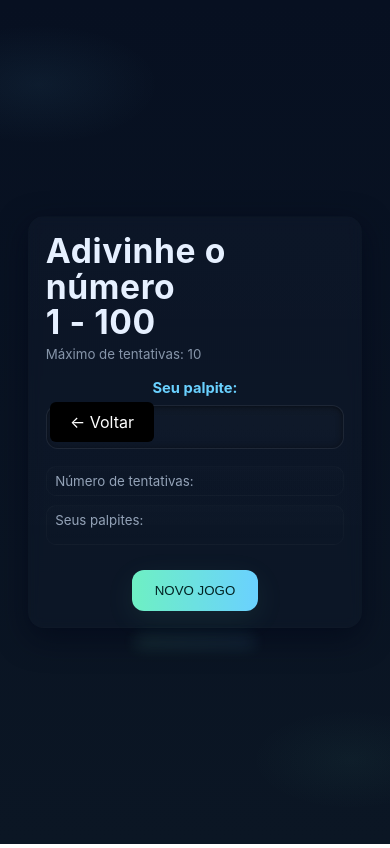
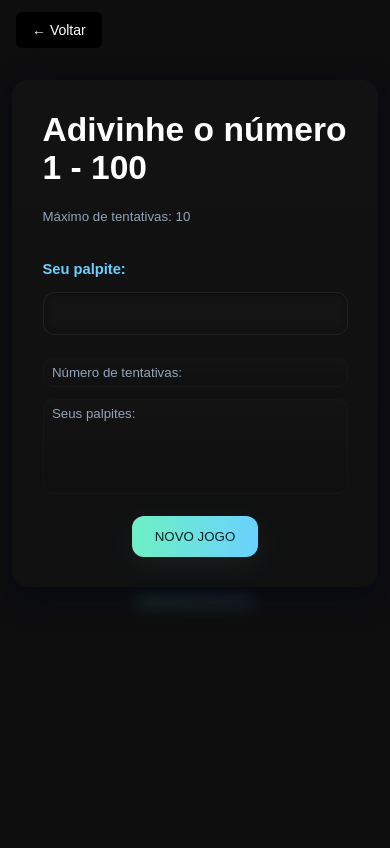
Before and after one commit to caires-tech/Projetos, a plain HTML site: page Adivinheonumero/index.html in a window 390 px wide. Drawn offline with Linux system fonts and the light colour scheme.

Commit message:
Ajustes finais de layout e responsividade nos projetos

```diff
--- a/Adivinheonumero/index.html
+++ b/Adivinheonumero/index.html
@@ -8,11 +8,16 @@
     <title>Adivinhe o Número</title>                                                 <!-- Define o título da página que aparece na aba do navegador -->
   </head>                                                                           <!-- Fim da seção head -->
   <body onload="init()">                                                            <!-- Início do corpo da página; chama a função init() quando a página terminar de carregar -->
-    <a href="../index.html" class="back-btn">← Voltar</a>                            <!-- Aciona botão voltar -->                                                                             <!-- Container principal que segura tudo --><main class="card">                                                             <!-- Elemento semântico que representa o conteúdo principal da página; classe para estilização -->
-      <div id="welcomeScreen" class="welcome">                                      <!-- Bloco de boas-vindas com id para referência em CSS/JS -->
-        <h2>Adivinhe o número <br />1 - 100</h2>                                     <!-- Título principal com quebra de linha indicando o intervalo do jogo -->
+    <div class="top-nav">
+        <a href="../index.html" class="back-btn">← Voltar</a>						            <!-- Aciona botão voltar -->
+    </div>
+                                                                                      <!-- Container principal que segura tudo -->
+      <main class="page">                                                             <!-- Elemento semântico que representa o conteúdo principal da página; classe para estilização -->
+      <section class="card">
+        <header class="game-header">                                                <!-- Bloco de boas-vindas com id para referência em CSS/JS -->
+        <h2>Adivinhe o número <br />1 - 100</h2>                                    <!-- Título principal com quebra de linha indicando o intervalo do jogo -->
         <p id="maxAttemptsText"></p>                                                <!-- bloco para informar a quantidade máxima de tantativas do jogo com id de referência -->
-      </div>                                                                        <!-- Fim do welcomeScreen -->
+        </header>                                                                        <!-- Fim do welcomeScreen -->
       <div id="gameArea" class="game">                                              <!-- Área principal do jogo (onde ficam input, estatísticas e botões) -->
         <section class="input-area">                                                <!-- Seção para o campo de palpite -->
           <h3 id="textOutput">Seu palpite:</h3>                                      <!-- Subtítulo onde serão exibidas mensagens ao jogador -->
@@ -28,11 +33,13 @@
             <span id="guesses"></span>                                              <!-- Elemento onde os palpites do usuário serão listados dinamicamente -->
           </div>                                                                    <!-- Fim do bloco de palpites -->
         </section>                                                                  <!-- Fim da seção de estatísticas -->
-        <div class="button-wrapper">                                                <!-- Wrapper para organizar visualmente os botões (mantive estrutura original de botão abaixo) -->
+                                                                            <!-- Fim do button-wrapper -->
+      </div>                                                                        <!-- Fim da área do jogo -->
+      <div class="button-wrapper">                                                <!-- Wrapper para organizar visualmente os botões (mantive estrutura original de botão abaixo) -->
           <button id="newGameButton" onclick="newGame()">NOVO JOGO</button>          <!-- Botão que, ao ser clicado, chama a função newGame() -->
-        </div>                                                                      <!-- Fim do button-wrapper -->
-      </div>                                                                        <!-- Fim da área do jogo -->
+        </div>
       <div class="decor-bottom" aria-hidden="true"></div>                           <!-- Elemento decorativo para efeito futurista no rodapé do card -->
+    </section>
     </main>                                                                         <!-- Fim do conteúdo principal -->
     <script src="index.js"></script>                                                <!-- Inclui o arquivo JavaScript index.js que contém a lógica do jogo -->
   </body>                                                                           <!-- Fim do corpo -->
--- a/Adivinheonumero/index.js
+++ b/Adivinheonumero/index.js
@@ -7,7 +7,7 @@ function newGame() {
 }
 function init() {                                                                               // Função chamada automaticamente quando a página carrega (body onload)
    computerNumber = Math.floor(Math.random() * 100 + 1)                                         // Gera um número aleatório entre 1 e 100 e salva em computerNumber
-   console.log(computerNumber)                                                                  // Mostra o número secreto no console (útil para testar)
+   //console.log(computerNumber)                                                                  // Mostra o número secreto no console (útil para testar)
    document.getElementById('maxAttemptsText').innerHTML = 'Máximo de tentativas: ' + maxguesses // Escreve na tela o número máximo de tentativas usando a variável
 }
 function compareNumbers() {                                                                     // Pega o número digitado pelo usuário no input e transforma em Number
--- a/Adivinheonumero/style.css
+++ b/Adivinheonumero/style.css
@@ -22,48 +22,76 @@ html {
 }
 
 body {
-    min-height: 100vh;          /* Garante altura total */
-    margin: 0;                  /* Remove margem padrão */
-    display: flex;              /* Usa flex para centralizar conteúdo */
-    align-items: center;        /* Centraliza verticalmente */
-    justify-content: center;    /* Centraliza horizontalmente */
-    padding: 2rem;              /* Espaçamento ao redor em telas pequenas */
-    background: radial-gradient(1200px 600px at 10% 10%, rgba(106,209,255,0.06), transparent 10%),
-                radial-gradient(1000px 500px at 90% 90%, rgba(110,240,195,0.04), transparent 10%),
-                linear-gradient(180deg, var(--bg-0), var(--bg-1)); /* Fundo com leves luzes e gradiente escuro */
-    color: var(--text);         /* Cor padrão do texto */
-    font-family: Inter, ui-sans-serif, system-ui, -apple-system, "Segoe UI", Roboto, "Helvetica Neue", Arial; /* Fonte limpa e moderna */
+    background: #0e0e0f;
+    font-family: 'Poppins', sans-serif;
+    margin: 0;
+    color: #fff;
+}
+
+.page {
+    display: flex;
+    justify-content: center;
+    align-items: flex-start;
+    padding-top: 40px;
+    min-height: calc(100vh - 56px);
 }
 
 
+/* ===============================
+   BARRA SUPERIOR (BOTÃO VOLTAR)
+   =============================== */
+.top-nav {
+    width: 100%;                 /* Ocupa toda a largura */
+    padding: 10px;               /* Espaçamento interno */
+}
+
+/* ===============================
+   BOTÃO VOLTAR – PADRÃO
+   =============================== */
 .back-btn {
-    position: absolute;
-    left: 50px; /* distância da borda esquerda */
-    top: 50%;
-    transform: translateY(-50%);
-    display: inline-block;
-    padding: 10px 20px;
-    background: #000;
-    color: #fff;
-    text-decoration: none;
-    border-radius: 6px;
-    font-size: 16px;
-    z-index: 1000; /* garante que fica por cima */
+    display: inline-block;       /* Comportamento de botão */
+    padding: 10px 16px;          /* Tamanho confortável para toque */
+    background: #000;            /* Fundo preto */
+    color: #fff;                 /* Texto branco */
+    text-decoration: none;       /* Remove sublinhado */
+    border-radius: 6px;          /* Bordas arredondadas */
+    font-size: 14px;
+}
+
+
+
+/* ===============================
+   MOBILE (botão no topo)
+   =============================== */
+@media (max-width: 768px) {
+
+    .top-nav {
+        position: static;
+        padding: 12px 16px;
+    }
+
+    .page {
+        align-items: flex-start;
+        padding: 20px 0;
+    }
+
+    .card {
+        width: 100%;
+        max-width: 380px;
+        margin: 0 auto;
+        padding: 1.4rem;
+    }
 }
 
 /* Card / painel principal */
-main.card {
-    width: min(720px, 94vw);    /* Largura responsiva */
-    background: linear-gradient(180deg, rgba(255,255,255,0.02), rgba(255,255,255,0.01)); /* Fundo suave */
-    border-radius: var(--radius-xl); /* Cantos arredondados grandes */
-    padding: 2.2rem;            /* Espaçamento interno */
-    box-shadow: var(--shadow);  /* Sombra para levantar o card */
-    border: 1px solid transparent; /* Fallback de borda */
-    position: relative;         /* Para elementos decorativos posicionados */
-    overflow: visible;          /* Permite efeitos saírem do card */
-    backdrop-filter: blur(6px) saturate(1.05); /* Leve vidro */
-    transition: transform var(--transition), box-shadow var(--transition); /* Animação sutil */
-    animation: fadeIn 420ms ease both; /* Animação de entrada */
+.card {
+    width: min(720px, 94vw);
+    background: linear-gradient(180deg, rgba(255,255,255,0.02), rgba(255,255,255,0.01));
+    border-radius: var(--radius-xl);
+    padding: 2.2rem;
+    box-shadow: var(--shadow);
+    position: relative;
+    animation: fadeIn 420ms ease both;
 }
 
 /* Hover leve no card para profundidade em desktops */
@@ -73,6 +101,22 @@ main.card {
     box-shadow: 0 20px 50px rgba(2,6,23,0.72);
   }
 }
+
+.game-header {
+    margin-bottom: 1.6rem;
+    text-align: left;
+}
+
+.game-header h2 {
+    font-size: 2.4rem;
+    margin: 0 0 1.6rem 0;
+}
+
+.game-header p {
+    color: var(--muted);
+    font-size: 0.95rem;
+}
+
 
 /* título */
 #welcomeScreen h2, .welcome h2 {
@@ -92,24 +136,31 @@ main.card {
 }
 
 /* game area layout */
+/* ===== GAME AREA – PADRÃO (DESKTOP) ===== */
 #gameArea.game {
-    display: grid;             /* Grid para organizar elementos */
-    grid-template-columns: 1fr; /* Uma coluna para versão simples */
-    gap: 1.2rem;               /* Espaço entre linhas */
-    align-items: center;       /* Alinha verticalmente */
+    display: grid;
+    grid-template-columns: 1fr 1fr;
+    gap: 1.6rem;
+    align-items: start;
 }
 
-/* área do input */
-.input-area {
-    display: flex;             /* Flex para colocar título e input verticalmente */
-    flex-direction: column;    /* Coluna */
-    align-items: center;       /* Centraliza */
-    gap: 0.6rem;               /* Espaçamento entre elementos */
+/* ===== MOBILE ===== */
+@media (max-width: 1023px) {
+    #gameArea.game {
+        grid-template-columns: 1fr;
+    }
+
+    .input-area {
+        align-items: center;
+        gap: 0.8rem;
+    }
 }
+
+
 
 /* mensagens principais */
 h3#textOutput {
-    margin: 0;
+    margin: 1;
     font-size: 1.05rem;
     color: var(--accent-2); /* azul padrão */
     transition: color var(--transition), transform var(--transition); /* Animação de feedback */
@@ -150,7 +201,7 @@ input#inputBox:focus {
 .stats {
     display: grid;             /* Grid para stats */
     grid-template-columns: 1fr; /* Coluna única */
-    gap: 0.6rem;               /* Espaçamento entre linhas */
+    gap: 0.8rem;               /* Espaçamento entre linhas */
     width: 100%;               /* Ocupa largura */
     max-width: 420px;          /* Largura máxima */
     margin: 0 auto;            /* Centraliza horizontalmente */
@@ -183,7 +234,8 @@ input#inputBox:focus {
     display: flex;
     flex-direction: column;  /* garante vertical */
     margin-top: 10px;
-    gap: 4px;
+    padding-top: 4rem;
+    gap: 2px;
     align-items: flex-end;   /* alinha todos os palpites à direita */
     text-align: right;       /* garante que o texto também fique à direita */
 }
@@ -193,7 +245,7 @@ input#inputBox:focus {
 .guess-item {
     display: block;       /* quebra automaticamente para a linha de baixo */
     font-size: 1.05rem;   /* tamanho confortável */
-    margin: 0px 0;        /* reduz espaço entre linhas */
+    margin: 0px;        /* reduz espaço entre linhas */
     line-height: 0;     /* deixa as linhas bem próximas */
 }
 
@@ -231,10 +283,9 @@ input#inputBox:focus {
 
 /* botão principal */
 .button-wrapper {
-    display: flex;             /* Flex para botões */
-    gap: 0.6rem;               /* Espaçamento entre botões (se houver) */
-    justify-content: center;   /* Centraliza botões */
-    margin-top: 0.6rem;        /* Espaço acima dos botões */
+    display: flex;
+    justify-content: center;
+    margin-top: 1.6rem;
 }
 
 /* estilo do botão NEW GAME */
@@ -298,12 +349,7 @@ input#inputBox:focus {
   to   { opacity: 1; transform: translateY(0); }
 }
 
-/* responsividade */
-@media (min-width: 860px) {
-    #gameArea.game { grid-template-columns: 1fr 1fr; gap: 1.6rem; } /* Em telas largas, duas colunas (input vs stats) */
-    .input-area { align-items: flex-end; } /* Alinha o input quando em linha */
-    h3#textOutput { font-size: 1.1rem; } /* Ajuste de fonte */
-}
+
 
 @media (max-width: 420px) {
     input#inputBox { font-size: 1.15rem; padding: 0.8rem 0.8rem; max-width: 100%; } /* Ajustes para mobile */
--- a/CalculadoraGorjeta/style.css
+++ b/CalculadoraGorjeta/style.css
@@ -8,26 +8,66 @@ html {
 /* Mantive seu visual escuro como padrão.
    O toggle aplica a classe `light` no <body> para ativar o tema claro. */
 body {
-  background: #1a1a1a;               /* Fundo escuro */
-  color: #e6e6e6;                    /* Texto claro */
-  transition: background .3s ease, color .3s ease; /* Suavidade na troca de tema */
-  display: block;
+    background: #0e0e0f;
+    font-family: 'Poppins', sans-serif;
+    margin: 0;
+    color: #fff;
 }
 
+/* ===============================
+   ÁREA QUE CENTRALIZA A APLICAÇÃO
+   =============================== */
+.page {
+    min-height: calc(100vh - 60px); /* sobra espaço para o topo */
+    display: flex;
+    justify-content: center;
+    align-items: center;
+}
+
+/* ===============================
+   BARRA SUPERIOR (BOTÃO VOLTAR)
+   =============================== */
+.top-nav {
+    width: 100%;                 /* Ocupa toda a largura */
+    padding: 10px;               /* Espaçamento interno */
+}
+
+/* ===============================
+   BOTÃO VOLTAR – PADRÃO
+   =============================== */
 .back-btn {
-    position: absolute;
-    left: 50px; /* distância da borda esquerda */
-    top: 50%;
-    transform: translateY(-50%);
-    display: inline-block;
-    padding: 10px 20px;
-    background: #000;
-    color: #fff;
-    text-decoration: none;
-    border-radius: 6px;
-    font-size: 16px;
-    z-index: 1000; /* garante que fica por cima */
+    display: inline-block;       /* Comportamento de botão */
+    padding: 10px 16px;          /* Tamanho confortável para toque */
+    background: #000;            /* Fundo preto */
+    color: #fff;                 /* Texto branco */
+    text-decoration: none;       /* Remove sublinhado */
+    border-radius: 6px;          /* Bordas arredondadas */
+    font-size: 14px;
 }
+
+
+
+/* ===============================
+   MOBILE (botão no topo)
+   =============================== */
+@media (max-width: 768px) {
+    .top-nav {
+        position: relative;
+        padding: 12px;
+    }
+
+    .page {
+        align-items: flex-start;
+        padding-top: 10px;
+    }
+
+    .wrapper {
+        width: 100%;
+        max-width: 360px;
+        margin: 0 auto;
+    }
+}
+
 
 /* === TEMA CLARO (quando body tiver a classe .light) === */
 body.light {
--- a/CalculadoraSimples/style.css
+++ b/CalculadoraSimples/style.css
@@ -1,11 +1,7 @@
 /* ====== ESTILO GERAL ====== */
 body {
-    background: #0e0e0f; /* Fundo bem escuro */
+    background: #0e0e0f;
     font-family: 'Poppins', sans-serif;
-    display: flex;
-    justify-content: center;
-    align-items: center;
-    height: 100vh;
     margin: 0;
     color: #fff;
 }
@@ -21,20 +17,65 @@ body {
     border: 1px solid #2a2a2d; /* Borda discreta */
 }
 
+/* ===============================
+   ÁREA QUE CENTRALIZA A APLICAÇÃO
+   =============================== */
+.page {
+    display: flex;
+    justify-content: center;
+    align-items: center;
+    min-height: calc(100vh - 56px); /* altura real do topo */
+}
+
+/* ===============================
+   BARRA SUPERIOR (BOTÃO VOLTAR)
+   =============================== */
+.top-nav {
+    width: 100%;
+    padding: 12px;
+}
+
+/* ===============================
+   BOTÃO VOLTAR – PADRÃO
+   =============================== */
 .back-btn {
-    position: absolute;
-    left: 50px; /* distância da borda esquerda */
-    top: 50%;
-    transform: translateY(-50%);
-    display: inline-block;
-    padding: 10px 20px;
-    background: #000;
-    color: #fff;
-    text-decoration: none;
-    border-radius: 6px;
-    font-size: 16px;
-    z-index: 1000; /* garante que fica por cima */
+    display: inline-block;       /* Comportamento de botão */
+    padding: 10px 16px;          /* Tamanho confortável para toque */
+    background: #000;            /* Fundo preto */
+    color: #fff;                 /* Texto branco */
+    text-decoration: none;       /* Remove sublinhado */
+    border-radius: 6px;          /* Bordas arredondadas */
+    font-size: 14px;
 }
+
+
+/* ===============================
+   MOBILE (botão no topo)
+   =============================== */
+@media (max-width: 768px) {
+
+    .top-nav {
+        position: static;          /* VOLTA ao fluxo normal */
+        text-align: left;
+        padding: 12px 16px;
+    }
+
+    .page {
+        min-height: auto;          /* REMOVE o cálculo */
+        padding: 20px 0;
+    }
+
+    .wrapper {
+        width: 100%;
+        max-width: 360px;
+        margin: 0 auto;
+    }
+
+    .back-btn {
+        font-size: 16px;
+    }
+}
+
 
 
 /* ====== TÍTULO ====== */
```
Also changed, not shown: CalculadoraGorjeta/index.html (+3 -1 lines), CalculadoraSimples/index.html (+7 -15 lines), pagina inicial.JPG (added).
